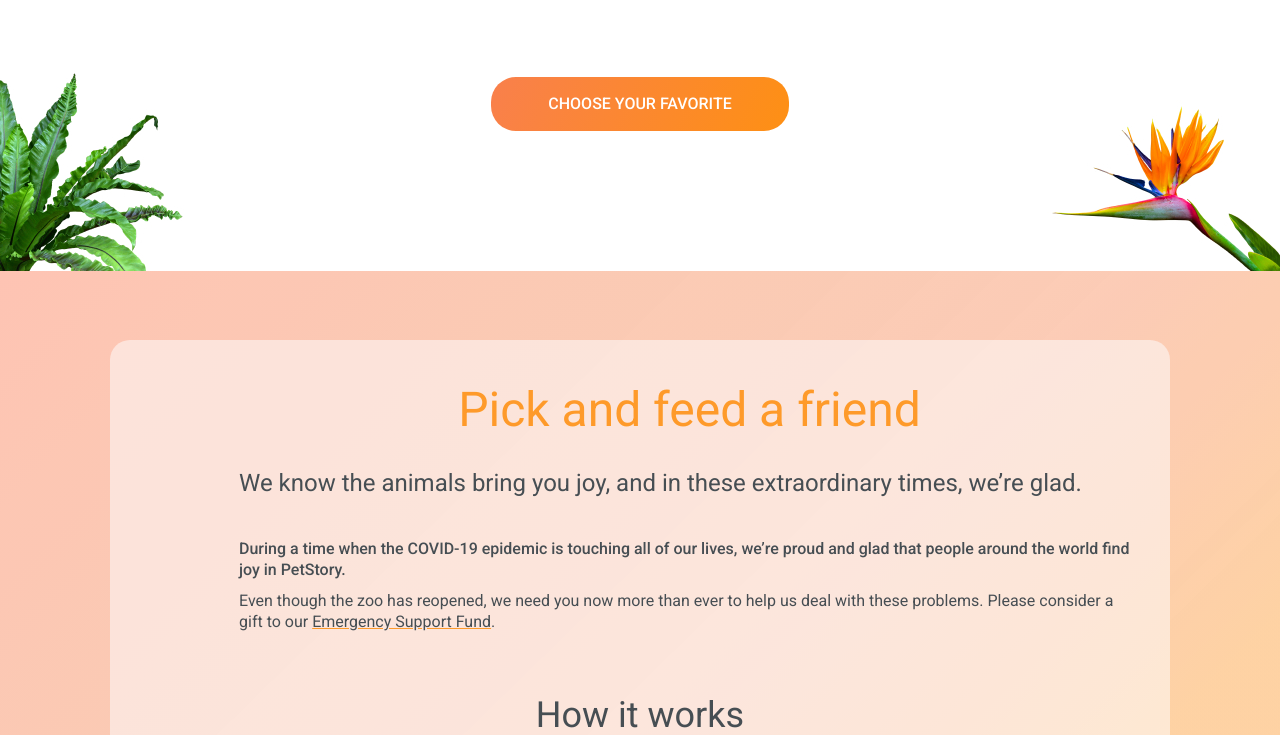
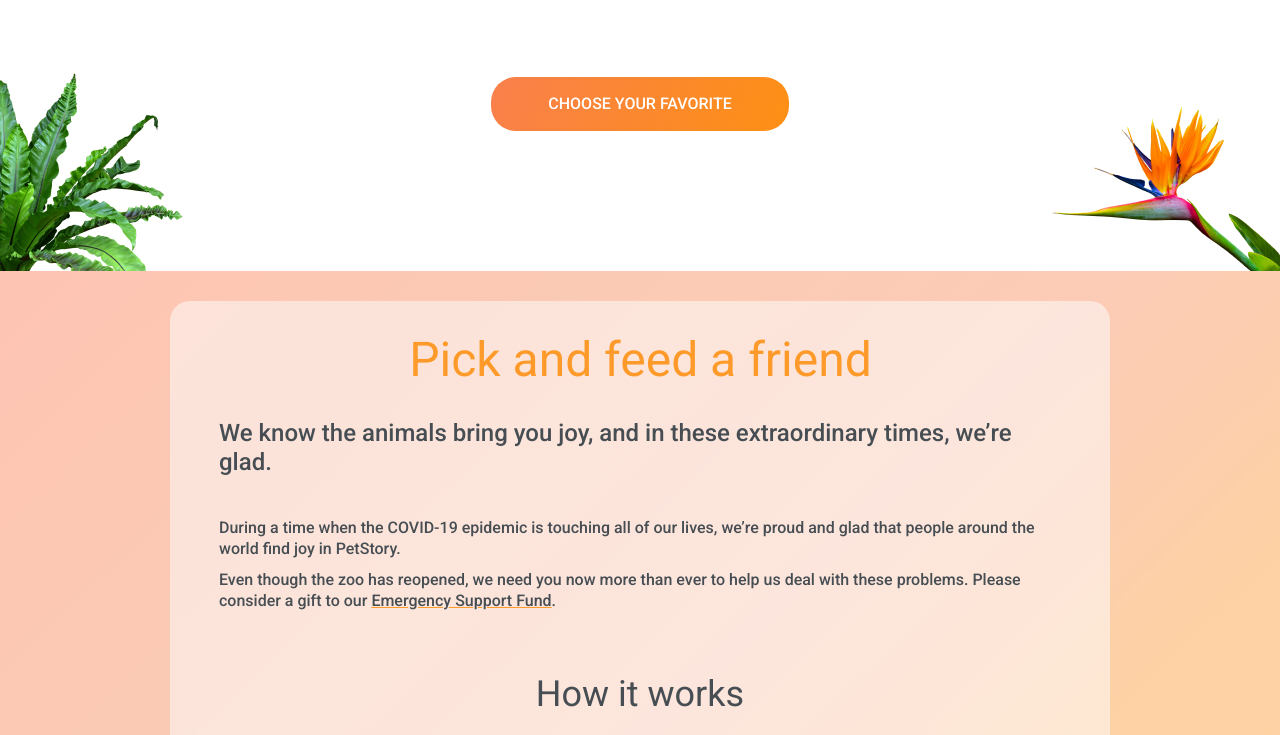
Before and after one commit to job356/online-zoo, a website: page pages/main/index.html in a window 1280 px wide. Shown: the part 2065-2800 px from the top of the page. Drawn offline with Linux system fonts and the light colour scheme.

Commit message:
feat:add responsive to pick and feed block

```diff
--- a/pages/main/sass/base/_icons.scss
+++ b/pages/main/sass/base/_icons.scss
@@ -16,6 +16,7 @@
 
 .step__caption {
     width: 168px;
+    margin: 30px 0 0;
 }
 
 .icon-next {
--- a/pages/main/sass/components/_pick-and-feed.scss
+++ b/pages/main/sass/components/_pick-and-feed.scss
@@ -2,16 +2,26 @@
     background: $orange_gradient;
     opacity: 0.9;
     padding: 69px 0 100px;
+    @include media-small-desktop {
+        padding: 30px 30px 50px;
+    }
 }
 
 .wrapper_pick-and-feed {
     background: $frosted_glass_white;
     border-radius: 20px;
     padding-bottom: 59px;
+    @include media-small-desktop {
+        width: 940px;
+        padding: 0 0 50px;
+    }
 }
 
 .pick-and-feed-content {
     padding: 41px 0 0 99px;
+    @include media-small-desktop {
+        padding: 30px 48px 0 49px;
+    }
 }
 
 .pick-and-feed__title {
@@ -24,7 +34,7 @@
 .pick-and-feed__text {
     color: $black_blue;
     &_regular {
-        @include font ($size: 2.4rem, $weight: 400, $height: 2.9rem);
+        @include font ($size: 2.4rem, $weight: 500, $height: 2.9rem);
         margin: 30px 0 40px;
     }
     &_medium {
@@ -32,7 +42,7 @@
         margin: 0 0 10px;
     }
     &_simple {
-        @include font ($size: 1.6rem, $weight: 400, $height: 2.1rem);
+        @include font ($size: 1.6rem, $weight: 500, $height: 2.1rem);
         margin: 0px;
         >* {
             color: $black_blue;
--- a/pages/main/sass/components/_watch-online.scss
+++ b/pages/main/sass/components/_watch-online.scss
@@ -2,7 +2,6 @@
     background-image: url(/assets/image/backgrounds/Giant\ Panda-bg.jpg);
     background-size: cover;
     background-repeat: no-repeat;
-    background-position: 0 -80px;
 }
 
 .watch-online_wrapper {
--- a/pages/main/sass/layouts/_columns.scss
+++ b/pages/main/sass/layouts/_columns.scss
@@ -18,6 +18,9 @@
     gap: 30px;
     justify-content: center;
     padding-bottom: 60px;
+    @include media-small-desktop {
+        padding-bottom: 70px
+    }
 }
 
 .layout-4-column {
```
Also changed, not shown: pages/main/sass/style.css, 1 other file.
